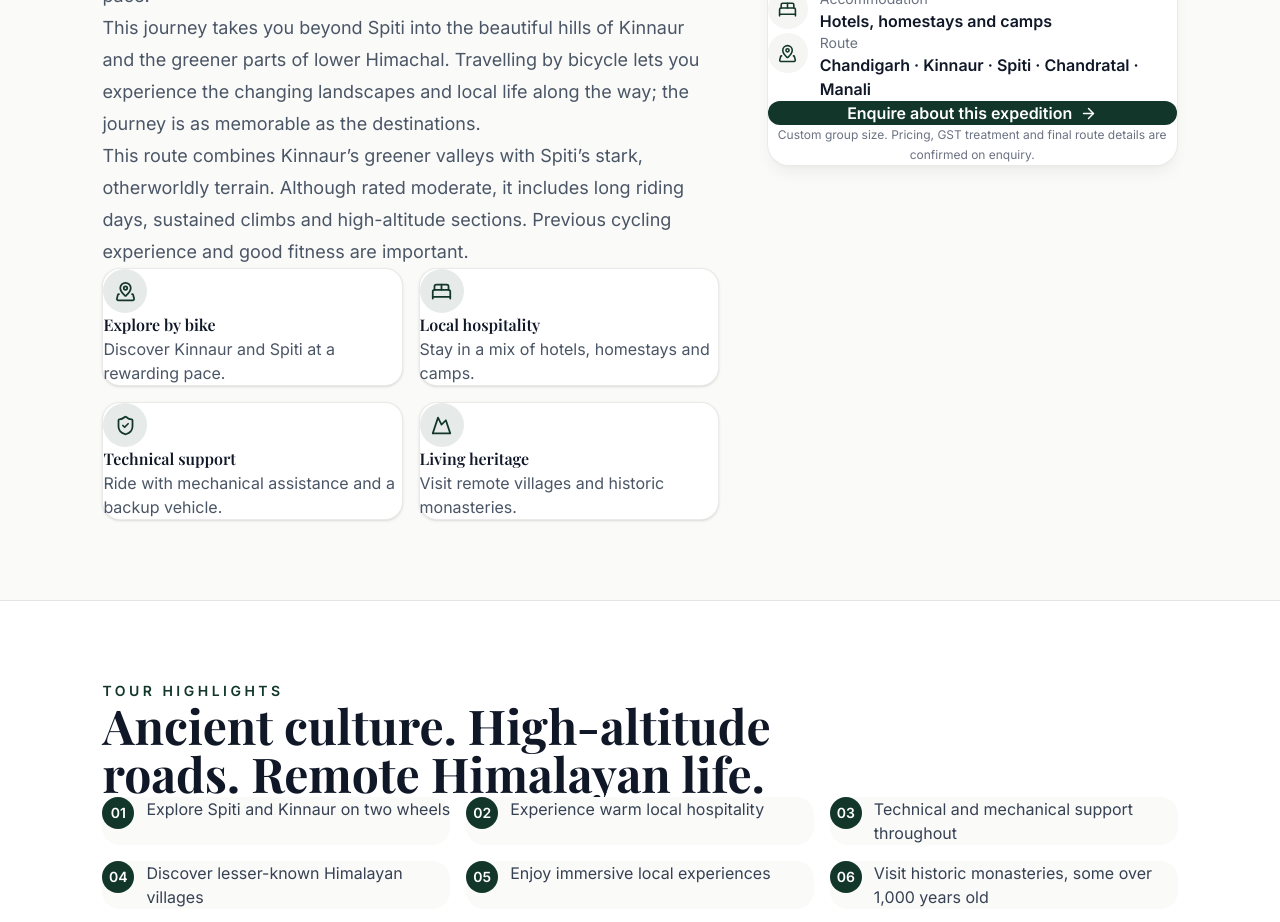
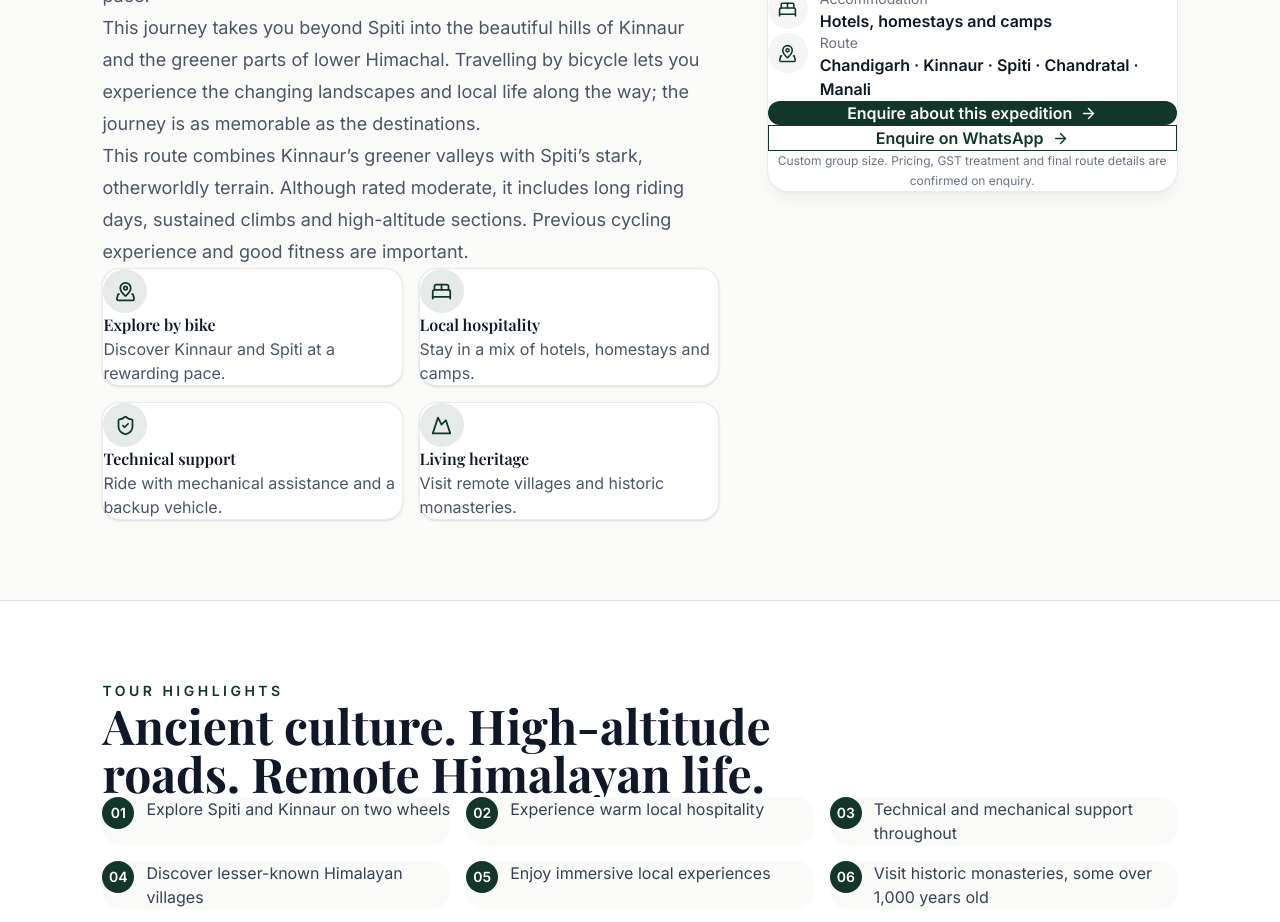
Before and after one commit to wilderpraveen/bike-the-hills, a Next.js app: page /expeditions/cold-desert-expedition in a window 1280 px wide. Shown: the part 880-1802 px from the top of the page. Built offline with nearby package versions, Linux system fonts and the light colour scheme; a web font is replaced by a local one.

Commit message:
Add WhatsApp enquiry option to expedition page

```diff
--- a/app/expeditions/[slug]/page.tsx
+++ b/app/expeditions/[slug]/page.tsx
@@ -165,9 +165,10 @@ export default async function ExpeditionDetailPage({ params }: PageProps) {
                   </div>
                 ))}
               </div>
-              <Link href="/#expeditions" className="mt-8 inline-flex w-full items-center justify-center gap-2 rounded-xl bg-[#12372A] px-6 py-4 font-semibold text-white transition hover:bg-[#1b4d39]">
+              <Link href="/contact?expedition=cold-desert-expedition" className="mt-8 inline-flex w-full items-center justify-center gap-2 rounded-xl bg-[#12372A] px-6 py-4 font-semibold text-white transition hover:bg-[#1b4d39]">
                 Enquire about this expedition <ArrowRight size={17} />
               </Link>
+              <a href="https://wa.me/918744014925?text=Hello%20Bike%20the%20Hills%2C%20I%27m%20interested%20in%20the%20Cold%20Desert%20Expedition." target="_blank" rel="noreferrer" className="mt-3 inline-flex w-full items-center justify-center gap-2 border border-[#12372A] px-6 py-3.5 font-semibold text-[#12372A] transition hover:bg-stone-50">Enquire on WhatsApp <ArrowRight size={17} /></a>
               <p className="mt-3 text-center text-xs leading-5 text-gray-500">Custom group size. Pricing, GST treatment and final route details are confirmed on enquiry.</p>
             </aside>
           </div>
```
